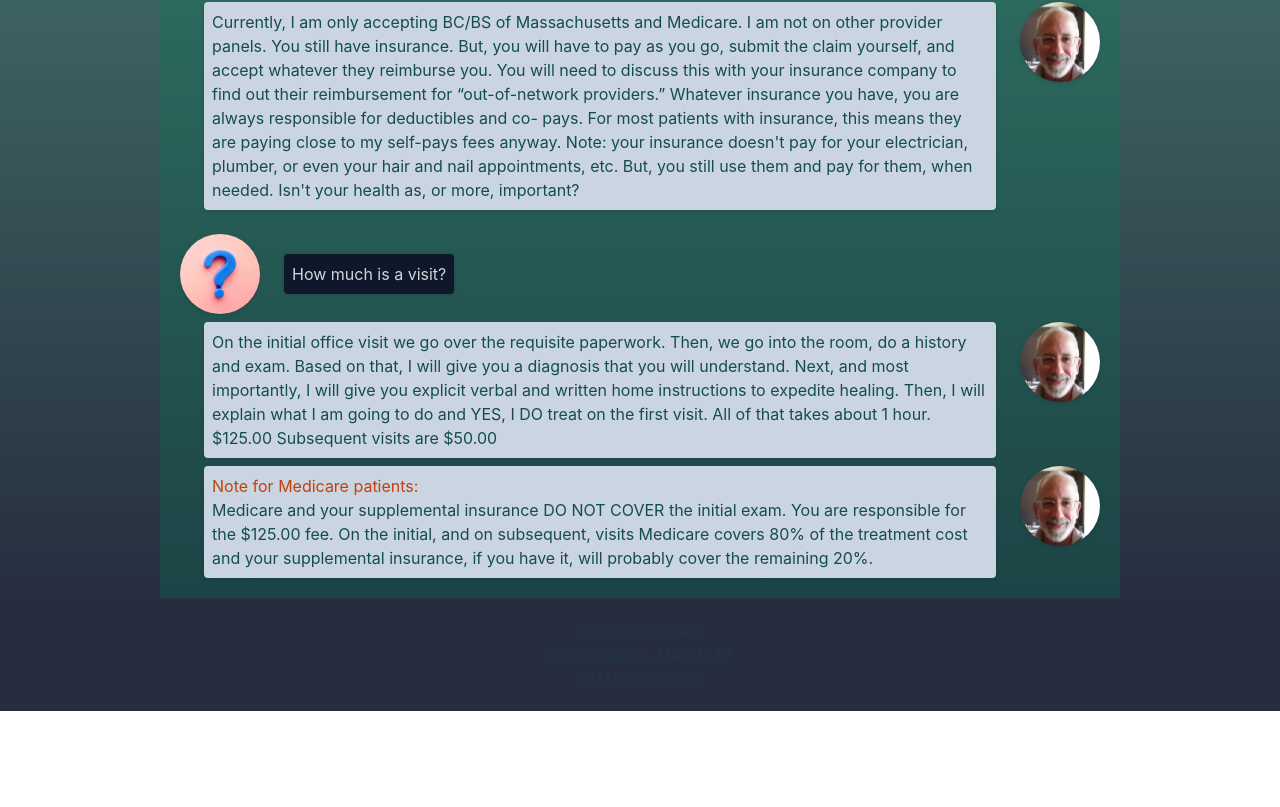
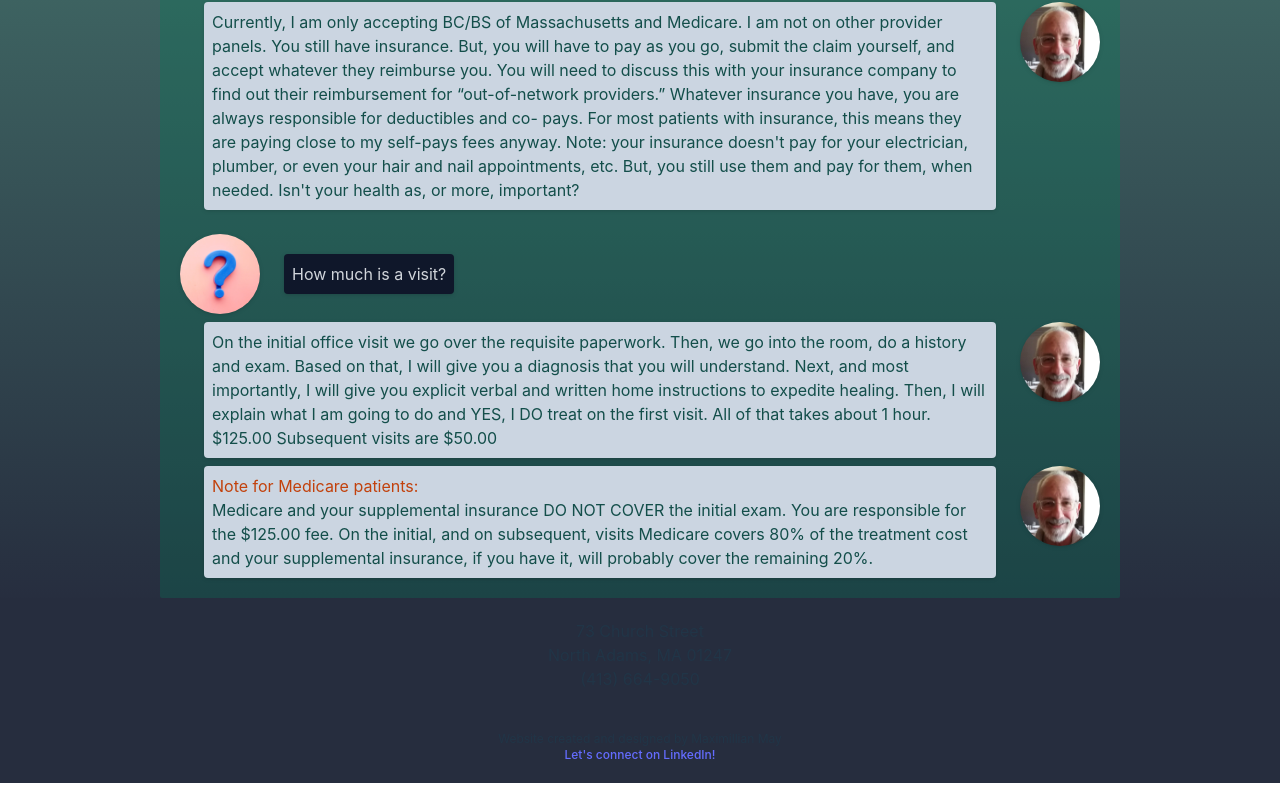
Before and after one commit to maxmay94/dr_may_2, a React (Vite) app: page / in a window 1280 px wide. Shown: the part 3253-4060 px from the top of the page. Before the commit the page ends 3988 px from the top, so only its background shows below. Built offline with nearby package versions, Linux system fonts and the light colour scheme.

Commit message:
add self promotion

```diff
--- /dev/null
+++ b/src/components/maxInfo/MaxInfo.jsx
@@ -0,0 +1,14 @@
+const MaxInfo = () => {
+  return (
+    <>
+      {/* ----- INFO ----- */}
+      <div className='bg-slate-900/90 text-xs p-5 text-center'>
+        Website created and designed by Maximillian May
+        <br />
+        <a href="https://www.linkedin.com/in/maximillian-may/" target="_blank">Let's connect on LinkedIn!</a>
+      </div>
+    </>
+  )
+}
+
+export default MaxInfo
--- a/src/pages/Landing/Landing.jsx
+++ b/src/pages/Landing/Landing.jsx
@@ -3,6 +3,7 @@ import About from "../../components/about/About"
 import Info from "../../components/info/Info"
 import FAQ from "../../components/faq/FAQ"
 import MidBar from "../../components/midBar/MidBar"
+import MaxInfo from "../../components/maxInfo/MaxInfo"
 
 const Landing = () => {
   return (
@@ -13,6 +14,7 @@ const Landing = () => {
       <Info />
       <FAQ />
       <MidBar color={'bg-slate-900/90'} />
+      <MaxInfo />
       <br />
     </div>
   )
```
